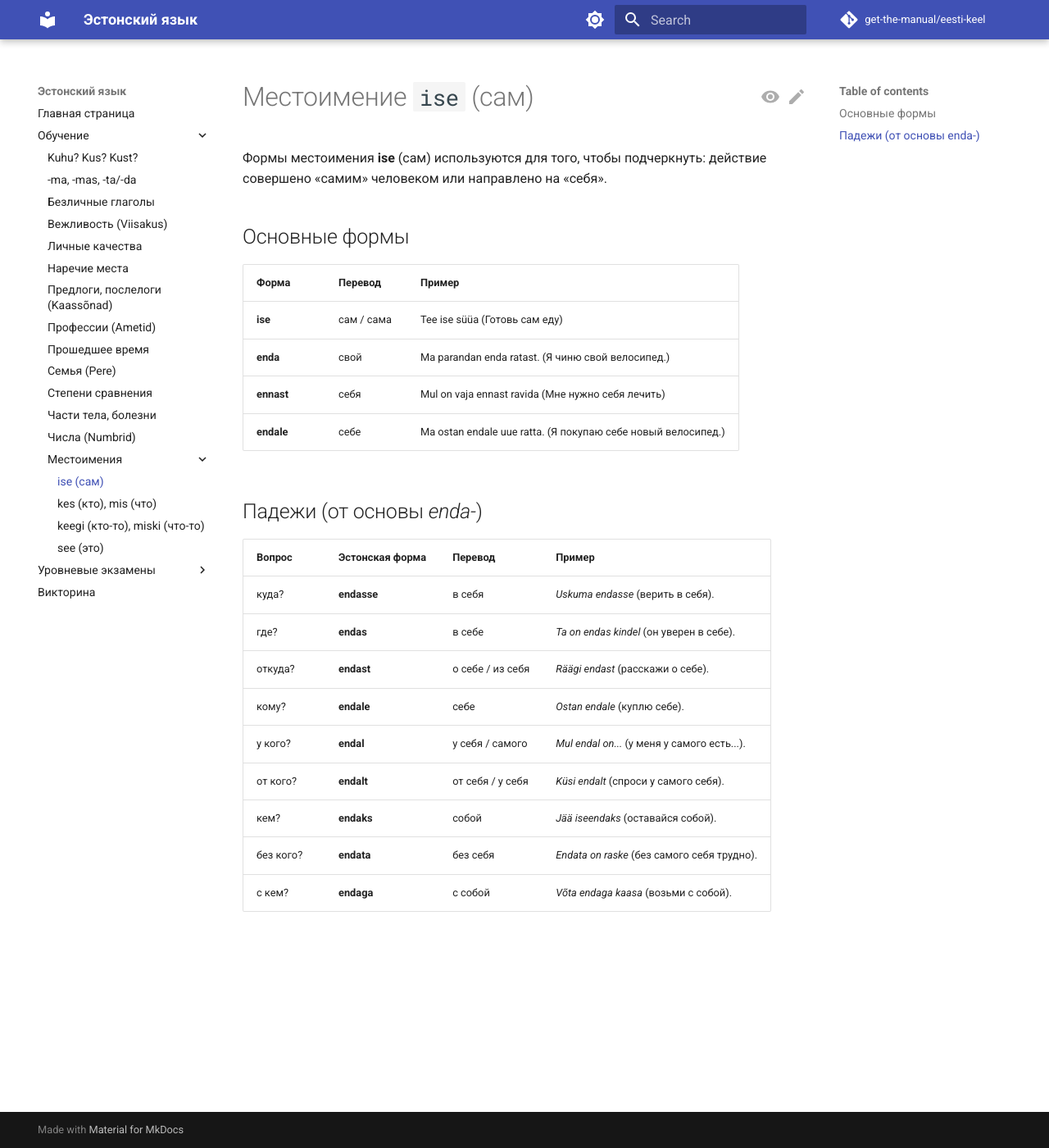
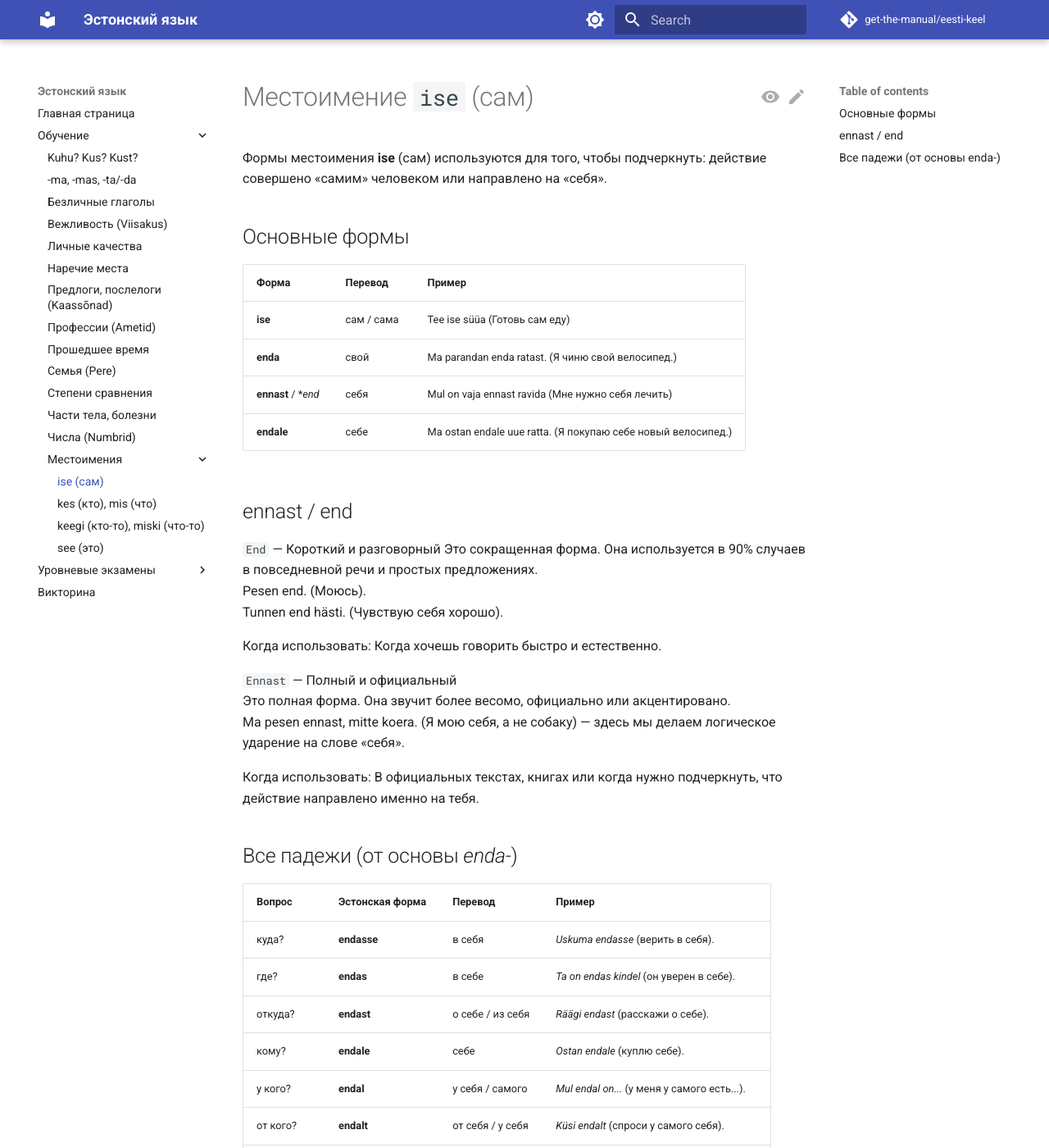
Before and after one commit to get-the-manual/eesti-keel, an MkDocs documentation site: the page built from docs/Study/ise.md, in a window 1280 px wide and 1400 px high. Shown: the whole window at 82% size. Built offline with MkDocs 1.6.1 and Material for MkDocs 9.7.7, drawn with Linux system fonts in a browser that asks for light colours; comment, search, counter and statistics services are not loaded.

Commit message:
Expand 'ennast' and 'end' sections in ise.md
Added explanations for 'ennast' and 'end' usage with examples.

```diff
--- a/docs/Study/ise.md
+++ b/docs/Study/ise.md
@@ -7,11 +7,25 @@
 | :--- | :--- | :--- |
 | **ise** | сам / сама | Tee ise süüa (Готовь сам еду) |
 | **enda** | свой | Ma parandan enda ratast. (Я чиню свой велосипед.)	 |
-| **ennast** | себя | Mul on vaja ennast ravida (Мне нужно себя лечить) |
+| **ennast** / **end* | себя | Mul on vaja ennast ravida (Мне нужно себя лечить) |
 | **endale** | себе | Ma ostan endale uue ratta. (Я покупаю себе новый велосипед.)|
 
+## ennast / end
 
-## Падежи (от основы *enda-*)
+`End` — Короткий и разговорный
+Это сокращенная форма. Она используется в 90% случаев в повседневной речи и простых предложениях.
+Pesen end. (Моюсь).
+Tunnen end hästi. (Чувствую себя хорошо).
+
+Когда использовать: Когда хочешь говорить быстро и естественно.
+
+`Ennast` — Полный и официальный
+Это полная форма. Она звучит более весомо, официально или акцентировано.
+Ma pesen ennast, mitte koera. (Я мою себя, а не собаку) — здесь мы делаем логическое ударение на слове «себя».
+
+Когда использовать: В официальных текстах, книгах или когда нужно подчеркнуть, что действие направлено именно на тебя.
+
+## Все падежи (от основы *enda-*)
 
 | Вопрос | Эстонская форма | Перевод | Пример |
 | :--- | :--- | :--- | :--- |
```
